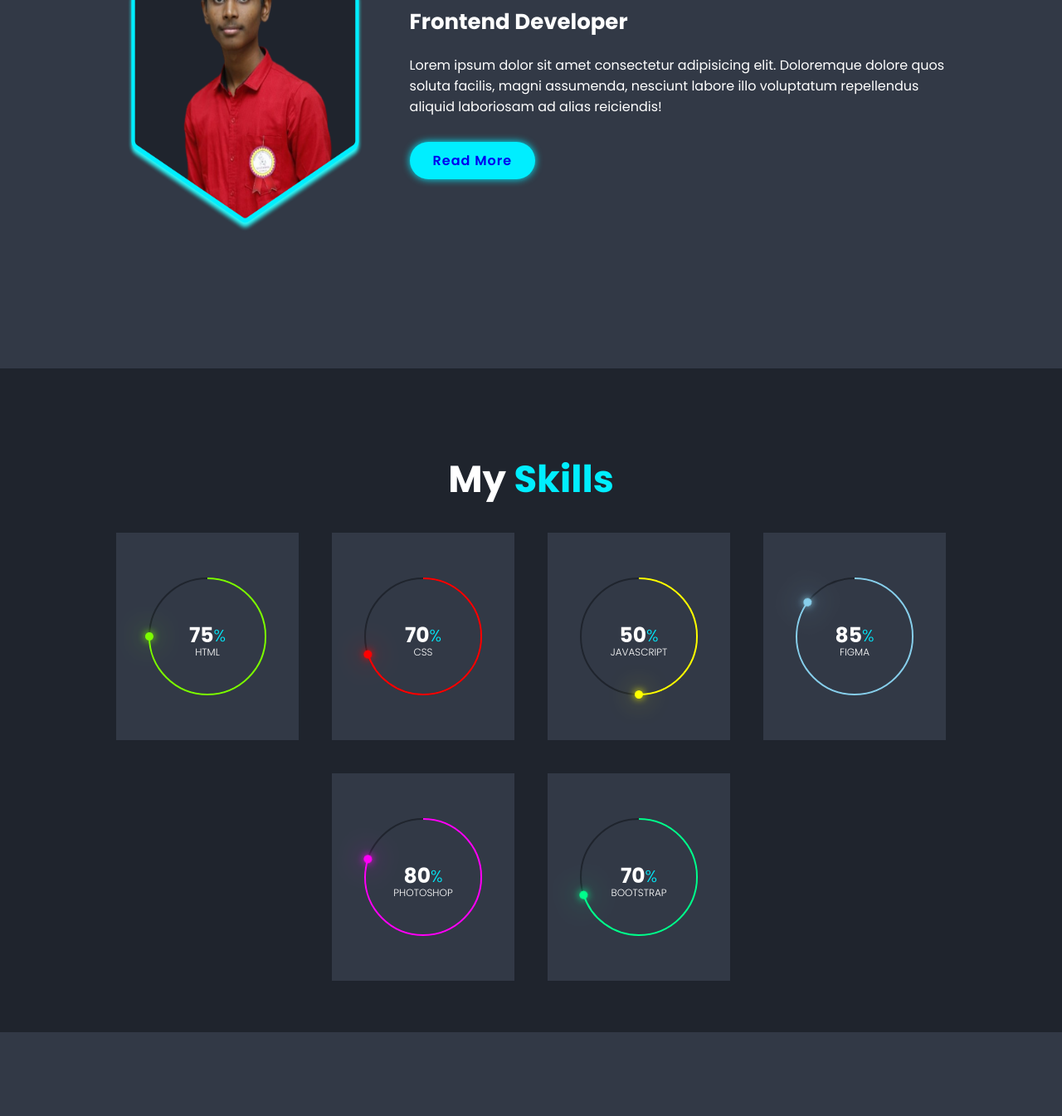
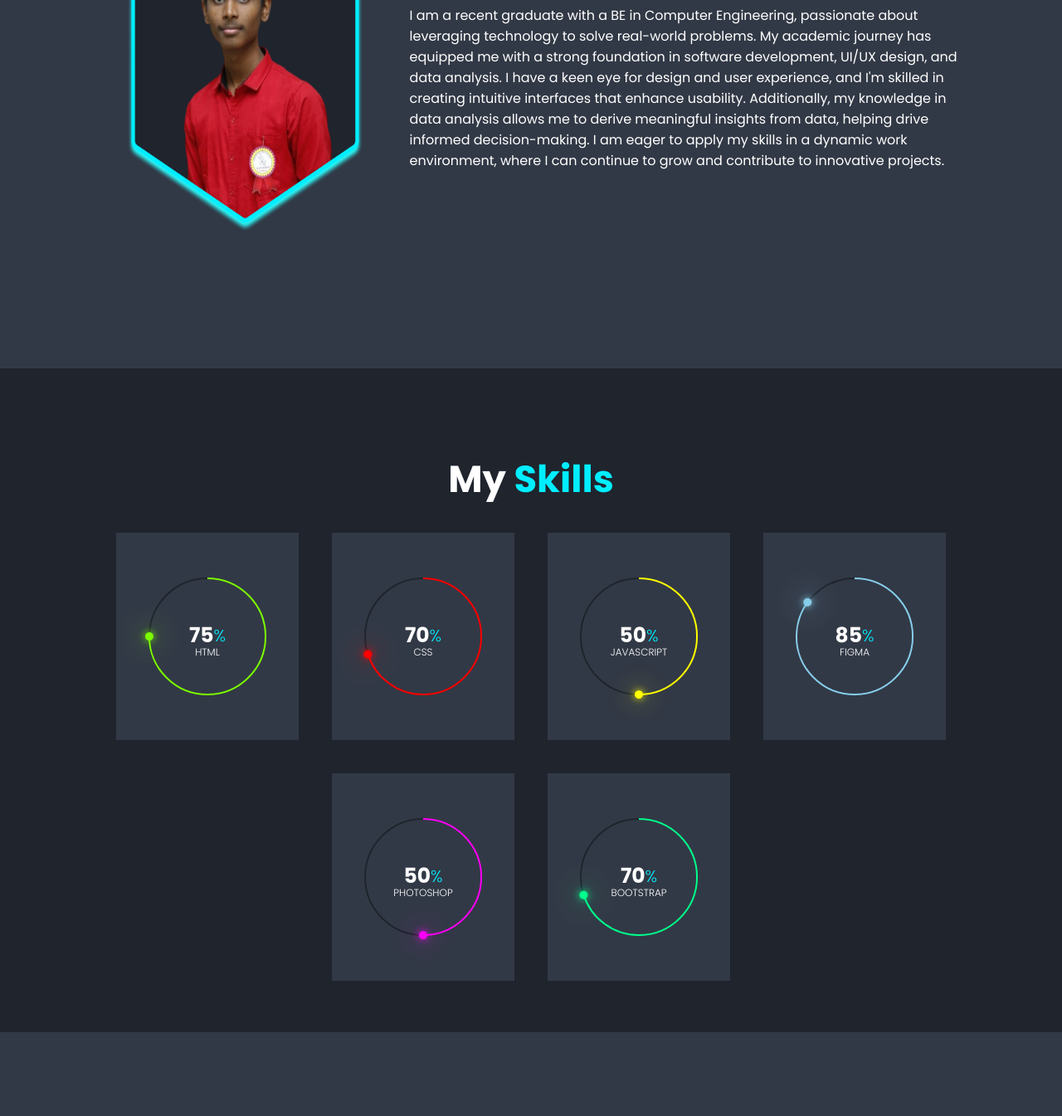
Before and after one commit to Suraj5869/My_Portfolio, a plain HTML site: page main.html in a window 1280 px wide. Shown: the part 1156-2501 px from the top of the page at 83% size. Drawn offline with nearby package versions, Linux system fonts and the light colour scheme.

Commit message:
second commit

```diff
--- a/main.html
+++ b/main.html
@@ -31,10 +31,7 @@
             <h3>Hello It's Me</h3>
             <h1>Suraj Sakhare</h1>
             <h3>And I'm a <span class="input"></span></h3>
-            <p>Lorem ipsum dolor, sit amet consectetur adipisicing elit.
-                Ad doloribus nobis illum pariatur illo minima facere atque
-                consequatur nemo? Quaerat assumenda nisi modi adipisci explicabo
-                officia a repellendus excepturi eligendi.</p>
+            <p>I am a BE in Computer Engineering graduate with a diverse skill set spanning UI/UX design, data analysis, and software development. Throughout my academic career, I have honed my ability to approach problems from both technical and creative perspectives, allowing me to craft solutions that are not only functional but also user-centric.</p>
             <div class="social-media">
                 <a href="#"><i class='bx bxl-facebook'></i></a>
                 <a href="#"><i class='bx bxl-instagram'></i></a>
@@ -57,12 +54,13 @@
 
         <div class="about-content">
             <h2 class="heading">About <span>Me</span></h2>
-            <h3>Frontend Developer</h3>
-            <p>Lorem ipsum dolor sit amet consectetur adipisicing elit.
-                Doloremque dolore quos soluta facilis, magni assumenda,
-                nesciunt labore illo voluptatum repellendus aliquid laboriosam
-                ad alias reiciendis!</p>
-            <a href="#" class="btn">Read More</a>
+
+            <p>I am a recent graduate with a BE in Computer Engineering, passionate about leveraging technology to solve real-world problems.
+                My academic journey has equipped me with a strong foundation in software development, UI/UX design, and data analysis.
+                I have a keen eye for design and user experience, and I'm skilled in creating intuitive interfaces that enhance usability.
+                Additionally, my knowledge in data analysis allows me to derive meaningful insights from data, helping drive informed decision-making.
+                I am eager to apply my skills in a dynamic work environment, where I can continue to grow and contribute to innovative projects.</p>
+            <!-- <a href="#" class="btn">Read More</a> -->
         </div>
     </section>
 
@@ -125,14 +123,14 @@
                    </div>
                 </div>
                 <div class="card">
-                    <div class="percent" style="--clr:rgb(255, 0, 247);--num:80">
+                    <div class="percent" style="--clr:rgb(255, 0, 247);--num:50">
                         <div class="dot"></div>
                         <svg>
                             <circle cx="70" cy="70" r="70"></circle>
                             <circle cx="70" cy="70" r="70"></circle>
                         </svg>
                         <div class="number">
-                            <h2>80<span>%</span></h2>
+                            <h2>50<span>%</span></h2>
                             <p>Photoshop</p>
                         </div>
                     </div>
```
Also changed, not shown: 1 other file.
